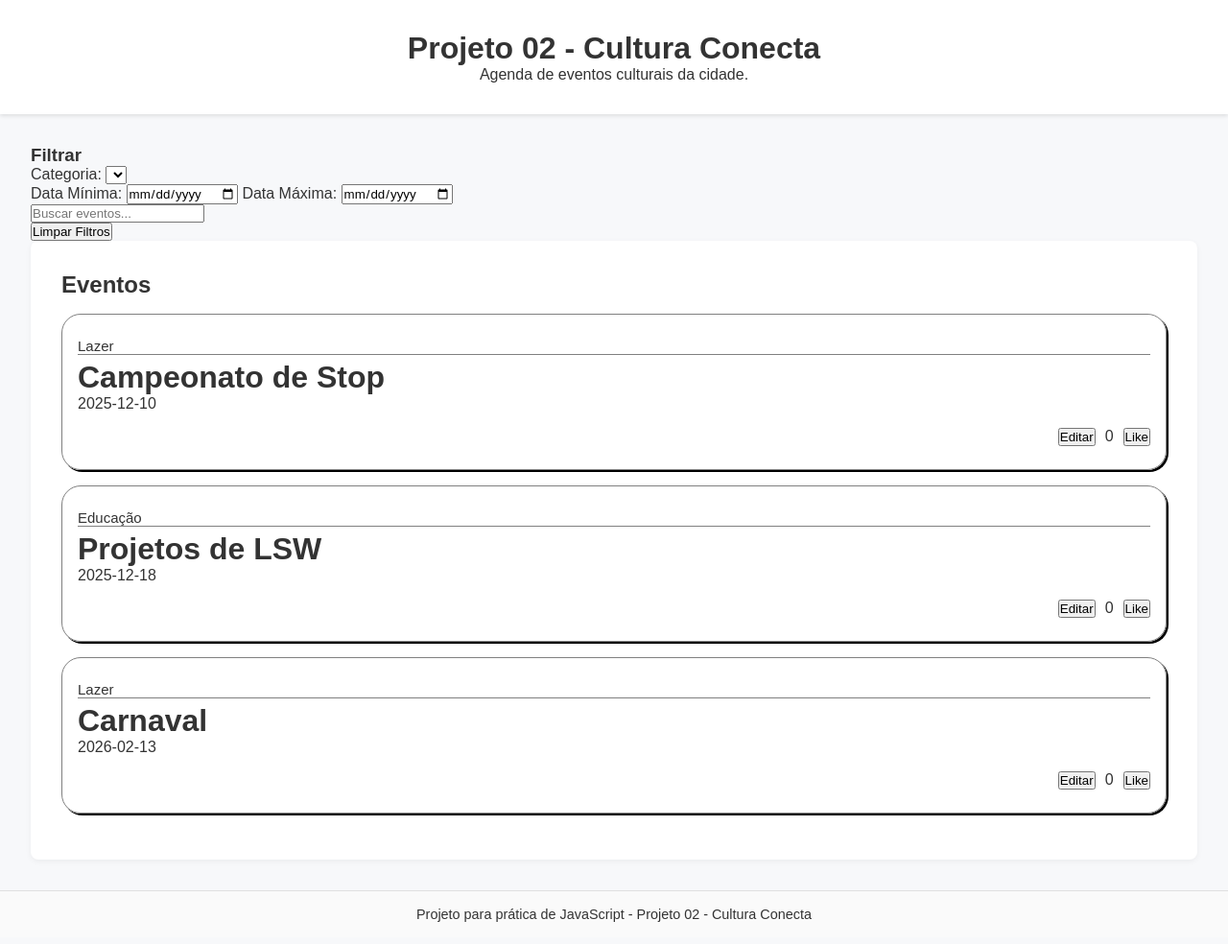
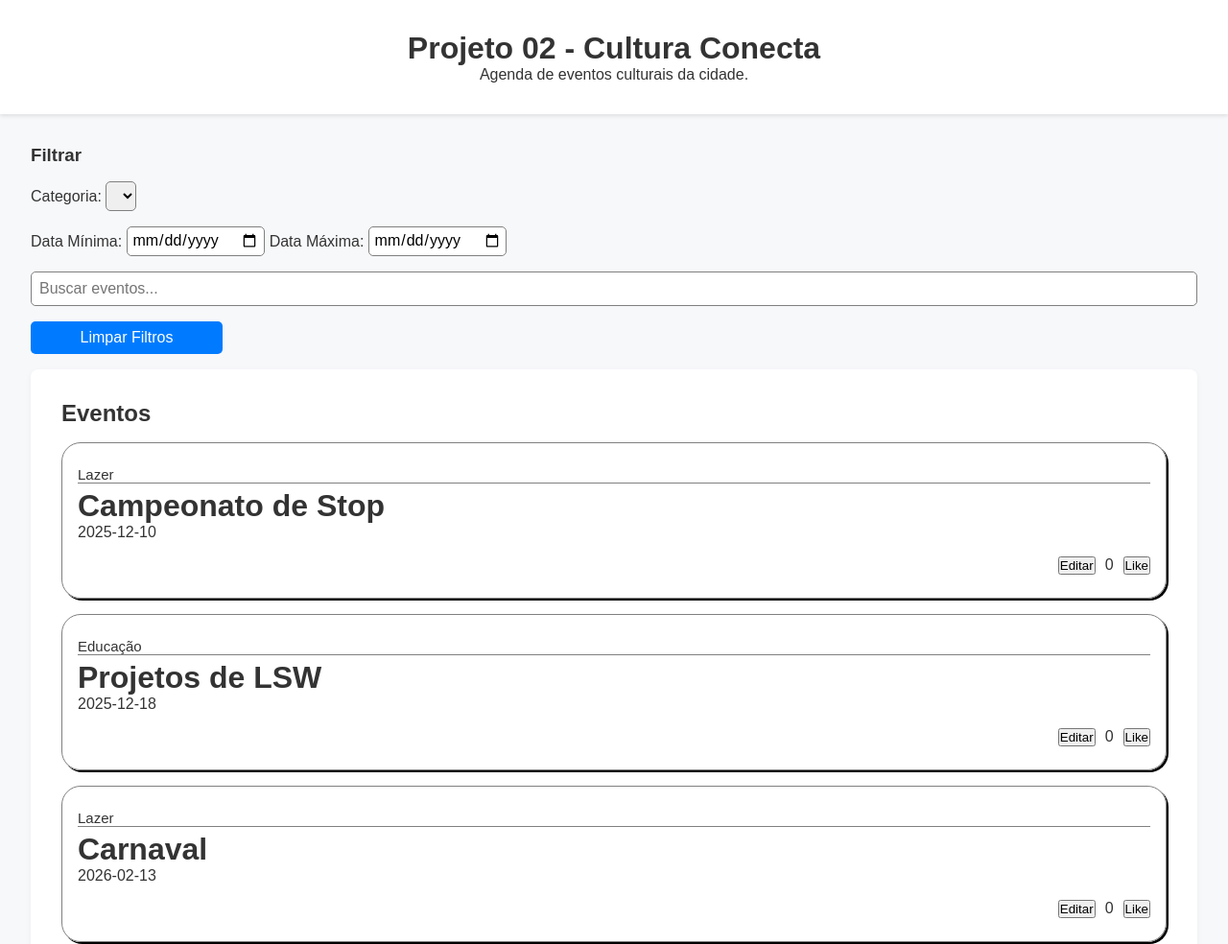
Before and after one commit to MajimbaV/LSW-projeto-cultura-conecta, a plain HTML site: page index.html in a window 1280 px wide. Shown: the top 984 px of the page at 96% size. Drawn offline with Linux system fonts and the light colour scheme.

Commit message:
feat: Cria a estiliação dos elementos de filtragem

```diff
--- a/style.css
+++ b/style.css
@@ -5,6 +5,47 @@ main { flex: 1; padding: 2rem; }
 .content { background: #fff; padding: 2rem; border-radius: 8px; box-shadow: 0 2px 6px rgba(0,0,0,0.05); }
 footer { text-align: center; padding: 1rem; font-size: 0.9rem; background: #fafafa; border-top: 1px solid #e0e0e0; }
 
+
+#filters{
+    display: flex;
+    flex-direction: column;
+    justify-content: space-between;
+    gap: 1rem;
+    margin-bottom: 1rem;
+}
+
+#categoryFilter{
+    padding: 0.3rem;
+    font-size: 1rem;
+    border: 1px solid gray;
+    border-radius: 5px;
+}
+
+#searchInput{
+    width: 100%;
+    padding: 0.5rem;
+    font-size: 1rem;
+    border: 1px solid gray;
+    border-radius: 5px;
+}
+
+.dateFilter{
+    padding: 0.3rem;
+    font-size: 1rem;
+    border: 1px solid gray;
+    border-radius: 5px;
+}
+
+#clearFiltersBttn{
+    padding: 0.5rem 1rem;
+    font-size: 1rem;
+    max-width: 200px;
+    border: none;
+    border-radius: 5px;
+    background-color: #007BFF;
+    color: white;
+    cursor: pointer;
+}
 
 .event-card{
     margin: 1rem 0;
```
